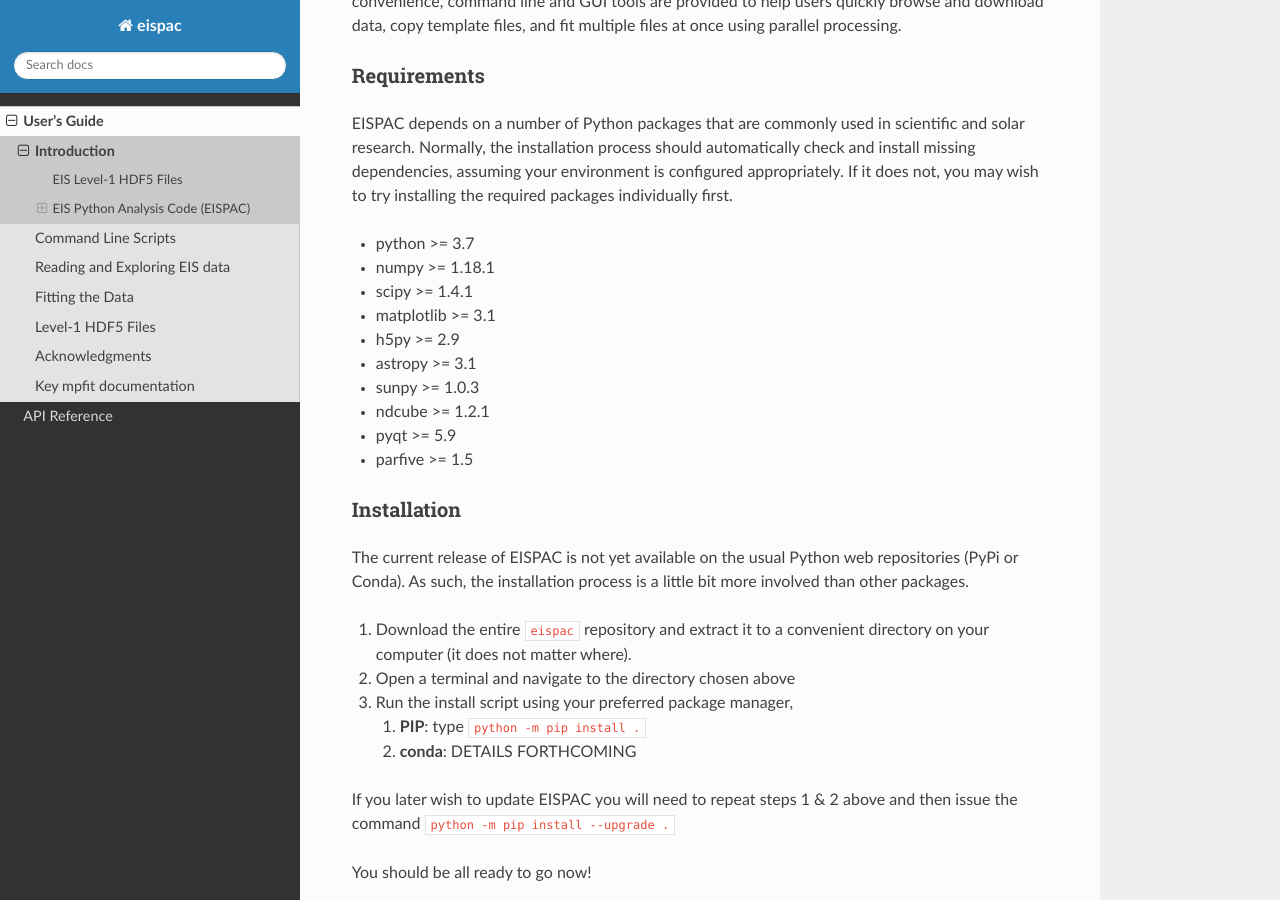
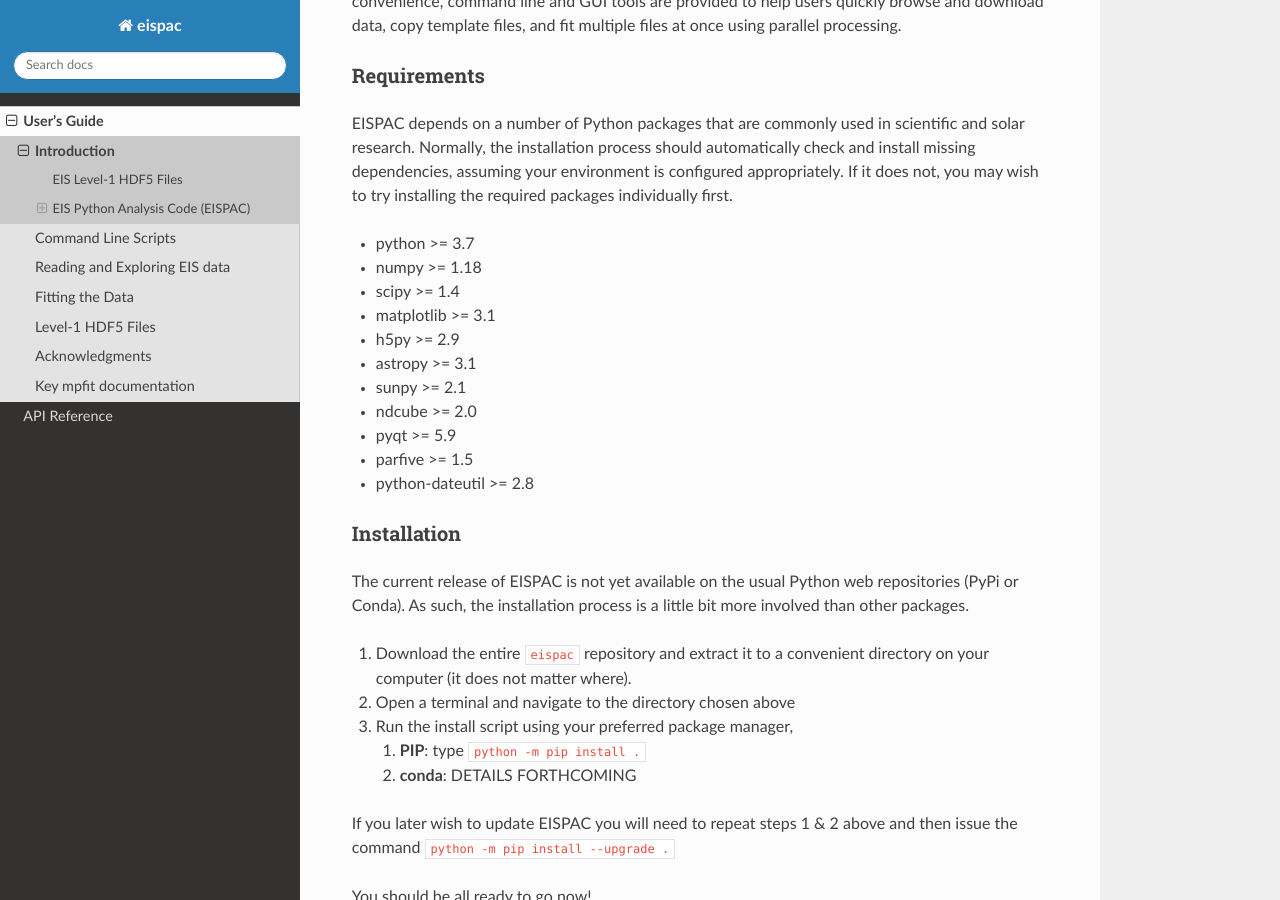
Before and after one commit to USNavalResearchLaboratory/eispac, a Sphinx documentation site: the page built from docs/guide/01-intro.rst, in a window 1280 px wide and 900 px high, scrolled down 1412 px. Built offline with Sphinx 7.4.7 and the Read the Docs theme 2.0.0, drawn with Linux system fonts in a browser that asks for light colours.

```diff
--- a/docs/guide/01-intro.rst
+++ b/docs/guide/01-intro.rst
@@ -84,9 +84,9 @@ try installing the required packages individually first.
 
 -  python >= 3.7
 
--  numpy >= 1.18.1
+-  numpy >= 1.18
 
--  scipy >= 1.4.1
+-  scipy >= 1.4
 
 -  matplotlib >= 3.1
 
@@ -94,13 +94,15 @@ try installing the required packages individually first.
 
 -  astropy >= 3.1
 
--  sunpy >= 1.0.3
+-  sunpy >= 2.1
 
--  ndcube >= 1.2.1
+-  ndcube >= 2.0
 
 -  pyqt >= 5.9
 
 -  parfive >= 1.5
+
+- python-dateutil >= 2.8
 
 Installation
 ~~~~~~~~~~~~
```
Also changed, not shown: README.md (+15 -16 lines), 1 other file.
